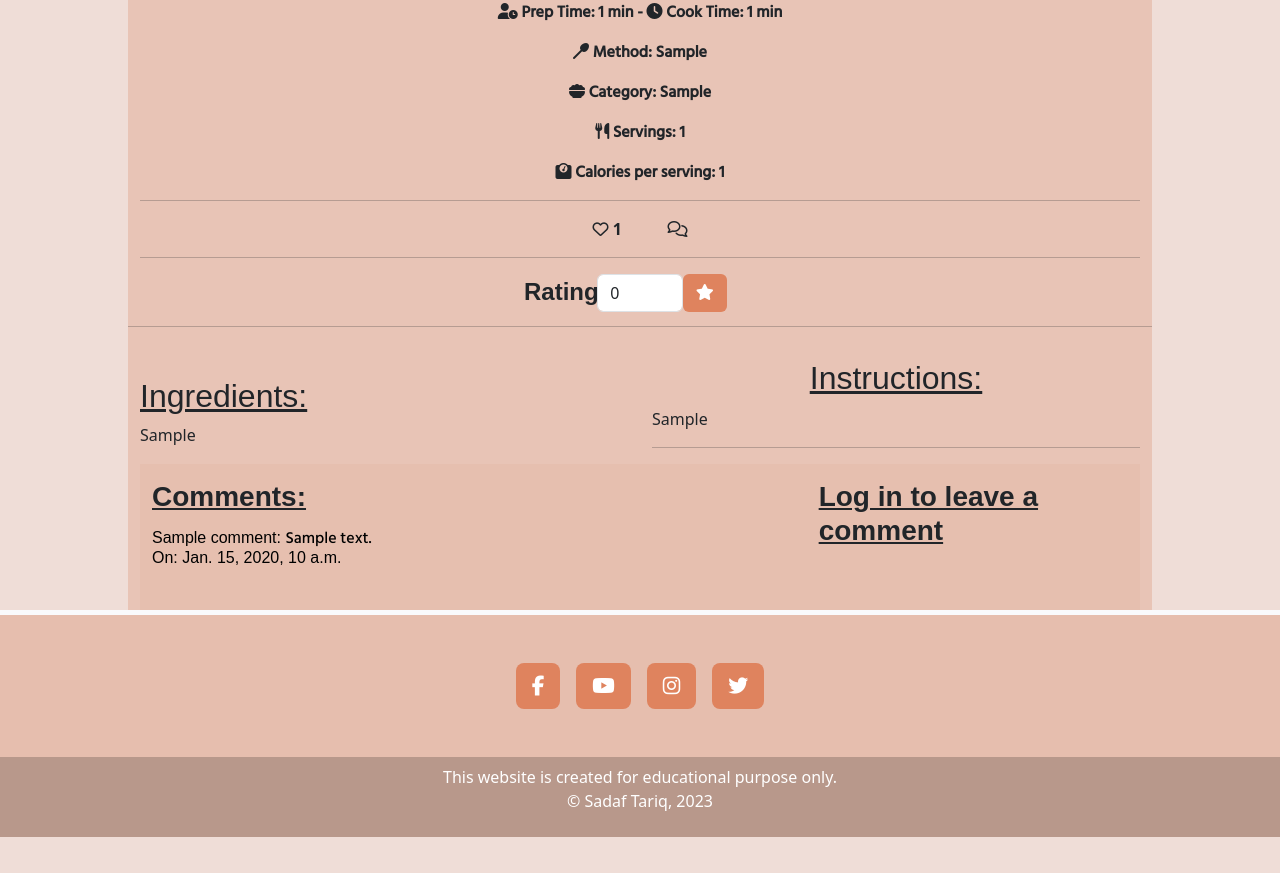
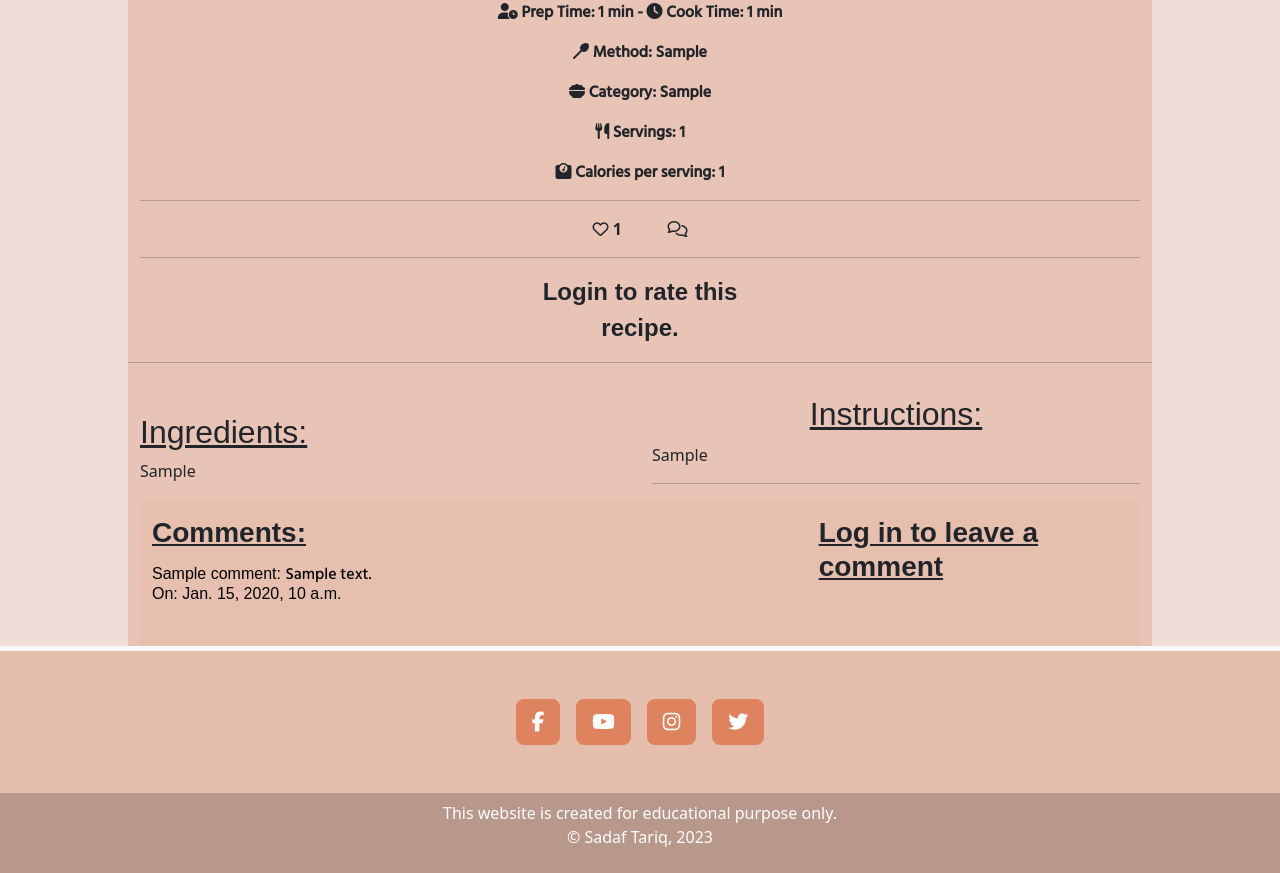
Before and after one commit to Sadaf-Tariq/pp4-desi-recipe-blog, a Django app: a page that uses templates/base.html in a window 1280 px wide. Shown: the part 627-1500 px from the top of the page. Before the commit the page ends 1464 px from the top, so only its background shows below. Run offline with Django 3.2, Linux system fonts and the light colour scheme; tables that the repository leaves empty hold one stand-in row (values such as "Sample post"); parts of the project's set-up code (start-up, migrations or seed data) failed here and were passed over; some libraries are stand-ins or nearby versions; some web fonts are replaced.

Commit message:
update rating feature for authenticated users

```diff
--- a/templates/base.html
+++ b/templates/base.html
@@ -13,7 +13,7 @@
     <meta charset="UTF-8" />
     <meta name="viewport" content="width=device-width, initial-scale=1.0"/>
     <meta name="google-site-verification" content="4_y2AAkRJOPMKSHvVcWm6JdJBIucdCmMD8WEXEFrFqc" />
-    <meta name="description" content="A Desi recipe blog, for the desi food lovers">
+    <meta name="description" content="A Desi recipe blog, for desi food lovers">
     <meta name="keywords" content="recipes, desi, rblog, food, cooking, post">
     <link href="https://cdn.jsdelivr.net/npm/bootstrap@5.3.2/dist/css/bootstrap.min.css"
       rel="stylesheet"
--- a/templates/full_recipe.html
+++ b/templates/full_recipe.html
@@ -92,6 +92,8 @@
                 <hr>
         </div>
 
+        {% if user.is_authenticated %}
+
         <div class="container">
             <form action="" method="POST">
                 {% csrf_token %}
@@ -109,8 +111,17 @@
                 </div>
             </form>
         </div>
-
         <hr>
+        {% else %}
+        <div class="container">
+                <div class="row justify-content-center">
+                    <div class="col-sm-3 col-4 text-center">
+                        <p class="fontM fw-bold fs-4">Login to rate this recipe.</p>
+                    </div>
+                </div>
+        </div>
+        <hr>
+        {% endif %}
 
         <div class="ingredients-container col-12 col-lg-6 mt-3 align-self-center">
             <h2 class="fontM" id="ingredients">Ingredients:</h2>
```
